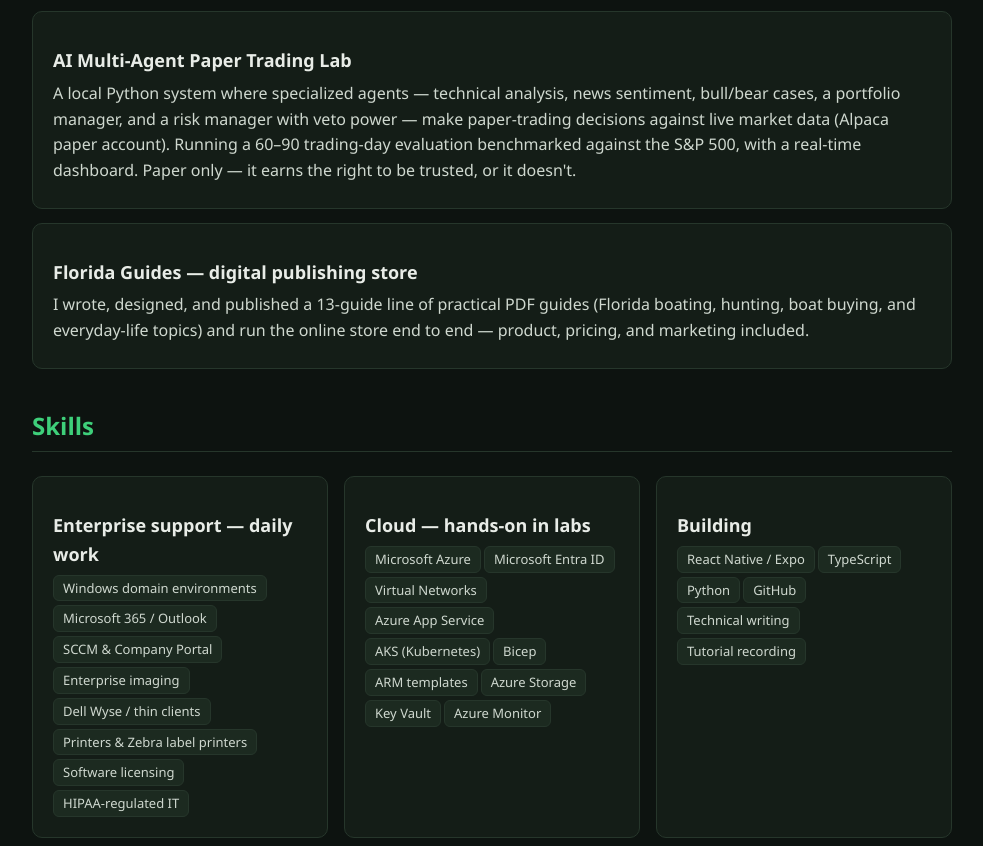
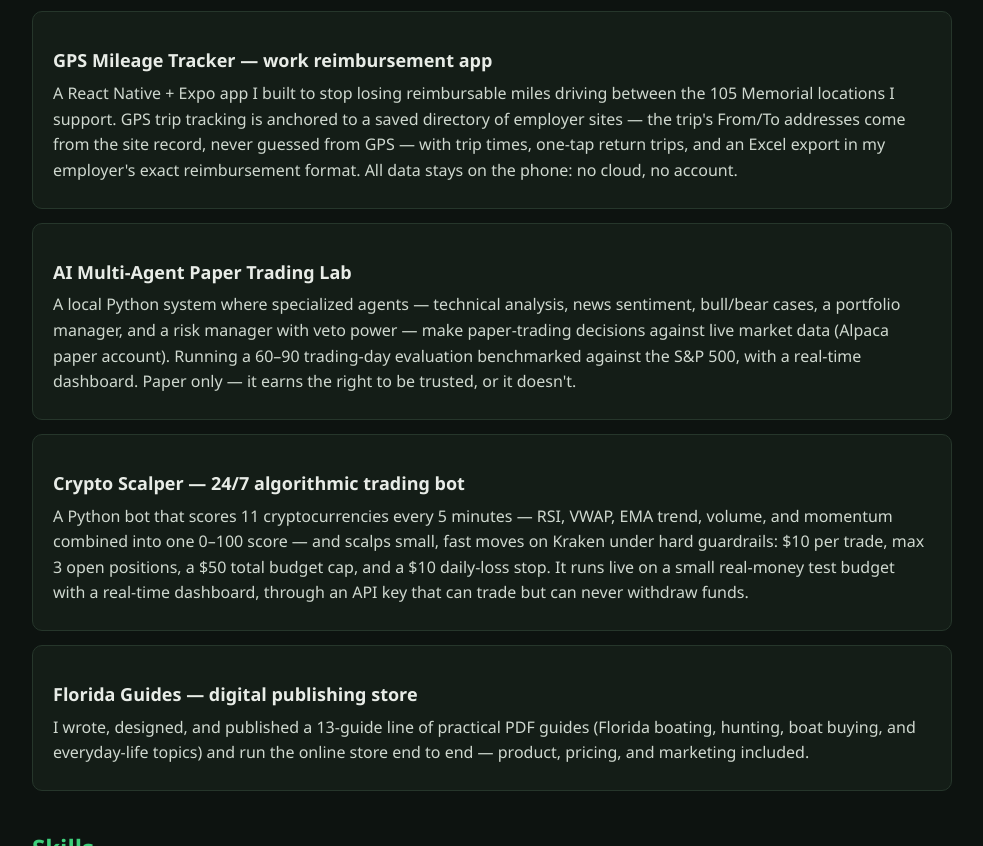
Before and after one commit to joserv23/josevasquez.net, a plain HTML site: page index.html in a window 1280 px wide. Shown: the part 2519-3365 px from the top of the page, without its empty margins (148-1131 px from the left). Drawn offline with Linux system fonts and the light colour scheme.

Commit message:
Add GPS Mileage Tracker and Crypto Scalper projects

```diff
--- a/index.html
+++ b/index.html
@@ -43,6 +43,7 @@ footer{border-top:1px solid var(--line);margin-top:44px;padding:18px 0;color:var
     <a href="#about">About</a><a href="#experience">Experience</a><a href="#projects">Projects</a><a href="#skills">Skills</a><a href="#contact">Contact</a>
   </nav>
 </header>
+
 <section class="hero">
   <img src="profile.jpg" alt="Jose Vasquez">
   <div>
@@ -51,16 +52,19 @@ footer{border-top:1px solid var(--line);margin-top:44px;padding:18px 0;color:var
     <p class="sub">Twenty years in healthcare technology. Today I support enterprise IT across one of the largest health systems in South Florida — and I'm earning my way into cloud architecture the hands-on way: labs, builds, and certifications, in that order.</p>
   </div>
 </section>
+
 <div class="stats">
   <div class="stat"><b>20 years</b><span>in healthcare technology</span></div>
   <div class="stat"><b>105 locations</b><span>supported — 10 hospitals + 95 remote sites</span></div>
   <div class="stat"><b>40</b><span>hands-on Azure labs completed</span></div>
   <div class="stat"><b>2</b><span>CompTIA certifications held</span></div>
 </div>
+
 <h2 id="about">About</h2>
 <p>I'm an IT Technology Support Analyst at Memorial Healthcare System, where I troubleshoot and support the systems and devices clinicians and staff rely on across 10 hospitals and 95 remote locations — domain PCs and laptops, docking stations, printers and label printers, Microsoft 365, software deployment through SCCM and Company Portal, and re-imaging with the enterprise image.</p>
 <p>Before Memorial, I spent 17 years at Baptist Health South Florida, working my way from Lead Biomedical Equipment Technician to IT Helpdesk Technician 3. That path — devices, then support, then enterprise systems — is why I approach cloud the way I do: from the user and the workload outward, not from the diagram down.</p>
 <p><strong>Where I'm headed:</strong> Cloud Solutions Architect. I'm completing Microsoft's AZ-104 (Azure Administrator) now, then AZ-305 (Azure Solutions Architect Expert), while enrolled in the Go Cloud Careers cloud architect program. I learn by doing — every lab in my portfolio was built, broken, fixed, and documented by me.</p>
+
 <h2 id="experience">Experience</h2>
 <div class="card">
   <h3>IT Technology Support Analyst</h3>
@@ -80,6 +84,7 @@ footer{border-top:1px solid var(--line);margin-top:44px;padding:18px 0;color:var
   <div class="when">December 2005 — August 2019</div>
   <p>Led biomedical equipment support — maintenance, repair, and safety verification of the medical devices patient care depends on. The foundation of my troubleshooting discipline: diagnose from evidence, document everything, never guess with safety on the line.</p>
 </div>
+
 <h2 id="projects">Projects — built and running</h2>
 <div class="card">
   <h3>Azure Hands-On Lab Portfolio</h3>
@@ -90,13 +95,22 @@ footer{border-top:1px solid var(--line);margin-top:44px;padding:18px 0;color:var
   <p>A mobile knowledge-base app I designed and built (React Native + Expo, TypeScript, offline-first) to carry my own troubleshooting procedures: searchable articles, guided step-by-step fix flows, favorites, and backup/restore. Running on my phone and used in my daily support work.</p>
 </div>
 <div class="card">
+  <h3>GPS Mileage Tracker — work reimbursement app</h3>
+  <p>A React Native + Expo app I built to stop losing reimbursable miles driving between the 105 Memorial locations I support. GPS trip tracking is anchored to a saved directory of employer sites — the trip's From/To addresses come from the site record, never guessed from GPS — with trip times, one-tap return trips, and an Excel export in my employer's exact reimbursement format. All data stays on the phone: no cloud, no account.</p>
+</div>
+<div class="card">
   <h3>AI Multi-Agent Paper Trading Lab</h3>
   <p>A local Python system where specialized agents — technical analysis, news sentiment, bull/bear cases, a portfolio manager, and a risk manager with veto power — make paper-trading decisions against live market data (Alpaca paper account). Running a 60–90 trading-day evaluation benchmarked against the S&amp;P 500, with a real-time dashboard. Paper only — it earns the right to be trusted, or it doesn't.</p>
+</div>
+<div class="card">
+  <h3>Crypto Scalper — 24/7 algorithmic trading bot</h3>
+  <p>A Python bot that scores 11 cryptocurrencies every 5 minutes — RSI, VWAP, EMA trend, volume, and momentum combined into one 0–100 score — and scalps small, fast moves on Kraken under hard guardrails: $10 per trade, max 3 open positions, a $50 total budget cap, and a $10 daily-loss stop. It runs live on a small real-money test budget with a real-time dashboard, through an API key that can trade but can never withdraw funds.</p>
 </div>
 <div class="card">
   <h3>Florida Guides — digital publishing store</h3>
   <p>I wrote, designed, and published a 13-guide line of practical PDF guides (Florida boating, hunting, boat buying, and everyday-life topics) and run the online store end to end — product, pricing, and marketing included.</p>
 </div>
+
 <h2 id="skills">Skills</h2>
 <div class="cols">
   <div class="card">
@@ -112,14 +126,17 @@ footer{border-top:1px solid var(--line);margin-top:44px;padding:18px 0;color:var
     <span class="tag">React Native / Expo</span><span class="tag">TypeScript</span><span class="tag">Python</span><span class="tag">GitHub</span><span class="tag">Technical writing</span><span class="tag">Tutorial recording</span>
   </div>
 </div>
+
 <h2>Certifications &amp; Education</h2>
 <div class="card">
   <p><strong>Certifications held:</strong> CompTIA Security+ · CompTIA Cloud+</p>
   <p><strong>In progress:</strong> Microsoft AZ-104 (Azure Administrator) → AZ-305 (Azure Solutions Architect Expert). Enrolled in the Go Cloud Careers cloud architect program.</p>
   <p><strong>Education:</strong> Broward College — B.A.S., Information Technology; Advanced Certification in Cybersecurity &amp; Ethical Hacking. Florida International University, College of Engineering &amp; Computing (coursework).</p>
 </div>
+
 <h2 id="contact">Contact</h2>
 <p>Find me on <a href="https://github.com/joserv23">GitHub</a> and <a href="https://www.linkedin.com/in/jose-vasquez-37661a182">LinkedIn</a>. I'm completing AZ-104 and AZ-305 before my move into cloud architecture roles — follow the lab portfolio if you want to see the work behind the title.</p>
+
 <footer>© 2026 Jose Vasquez · josevasquez.net</footer>
 </div>
 </body>
```
Lines whose indentation alone changed are shown as unchanged.
